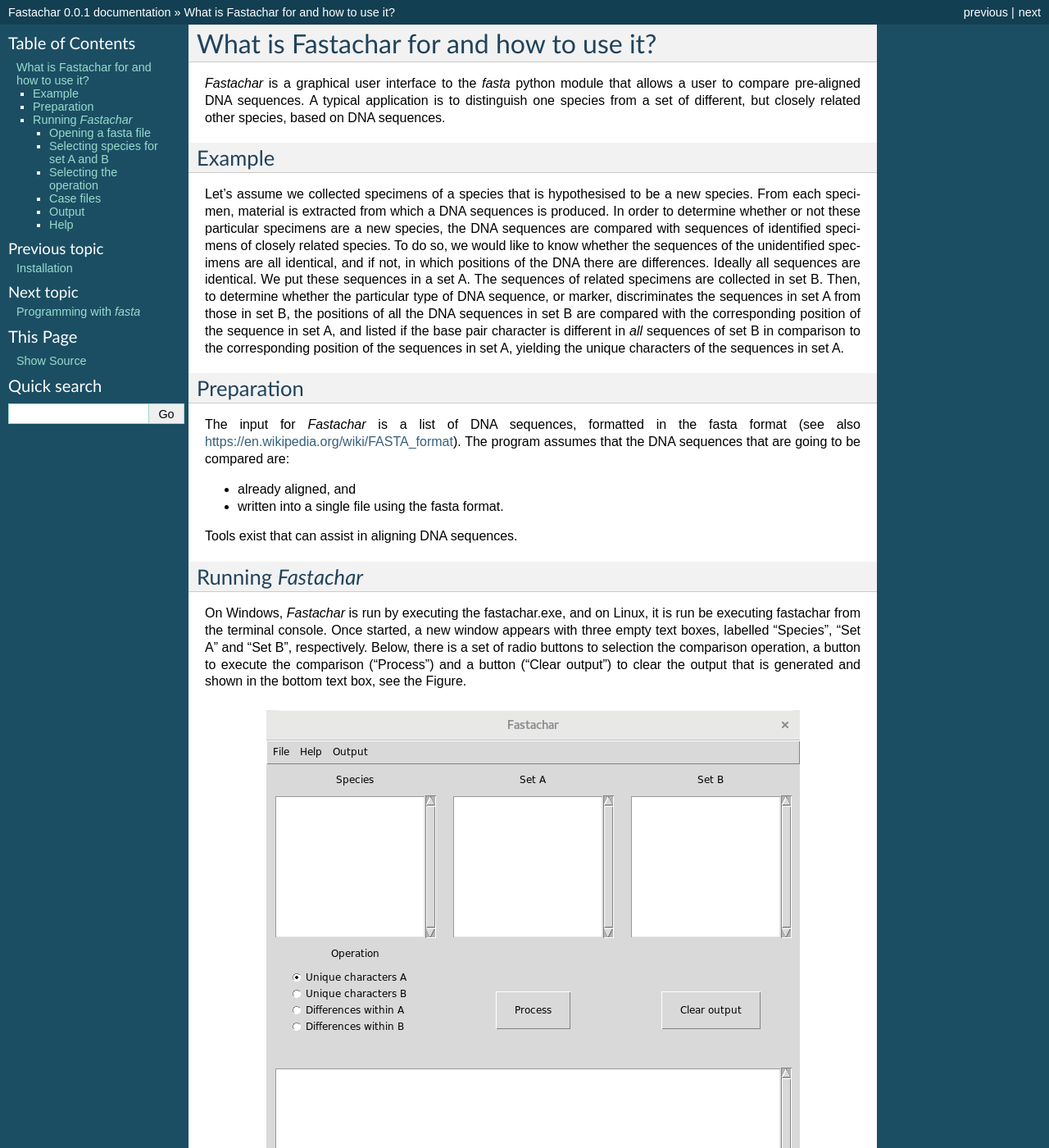
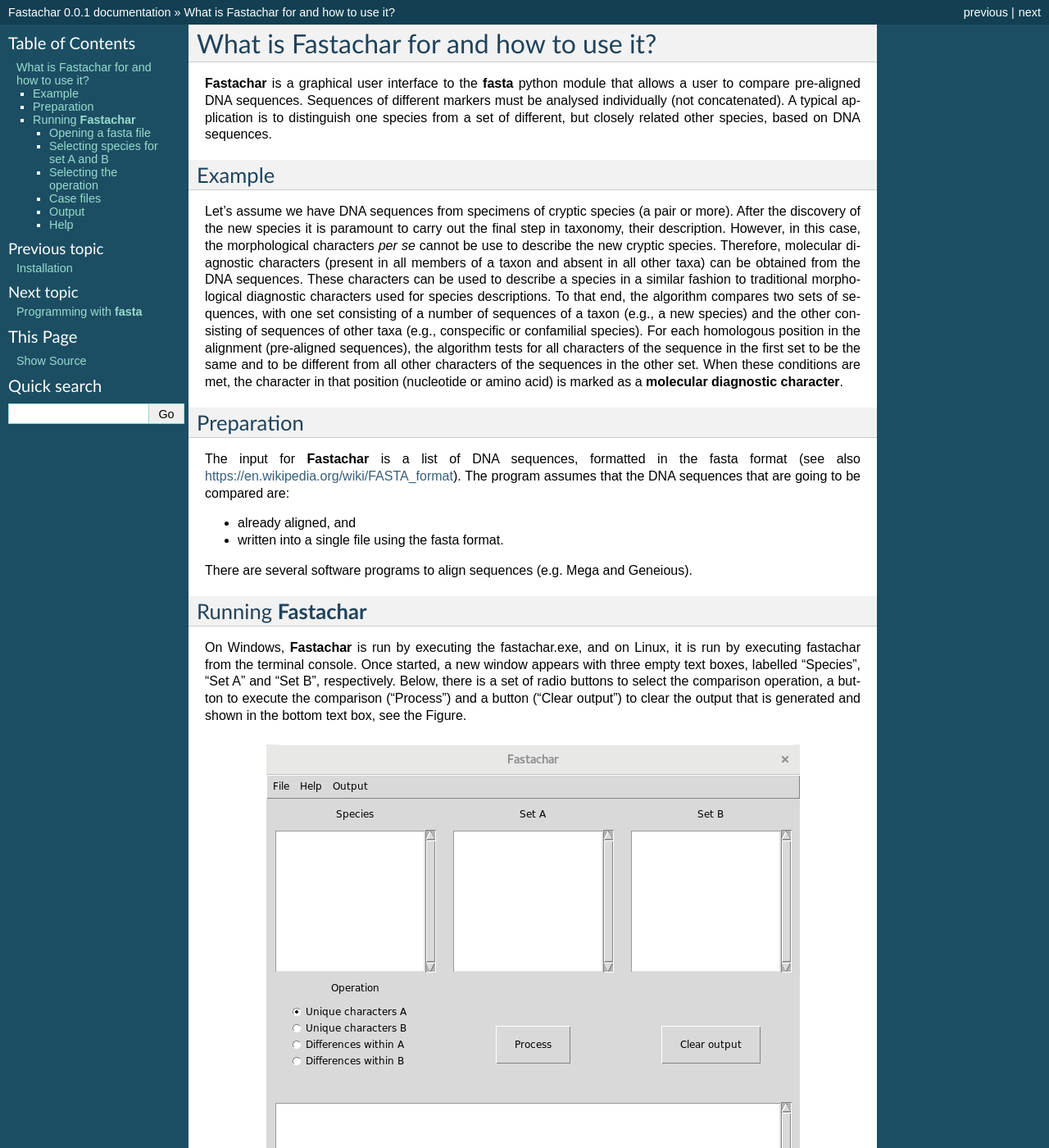
Before and after one commit to smerckel/FastaChar, a Sphinx documentation site: the page built from doc/howto.rst, in a window 1280 px wide and 1400 px high. Shown: the whole window at 82% size. Built offline with Sphinx 7.4.7, drawn with Linux system fonts in a browser that asks for light colours; some of the changed text lies outside the part shown.

Commit message:
Modified some wordings and fixed typos in the documentation and changed italics where used for emphasis to bold face.

```diff
--- a/doc/howto.rst
+++ b/doc/howto.rst
@@ -1,35 +1,39 @@
 What is Fastachar for and how to use it?
 ========================================
 
-*Fastachar* is a graphical user interface to the *fasta* python module
-that allows a user to compare pre-aligned DNA sequences. A typical
-application is to distinguish one species from a set of different,
-but closely related other species, based on DNA sequences.
+**Fastachar** is a graphical user interface to the **fasta** python module
+that allows a user to compare pre-aligned DNA sequences. Sequences of different
+markers must be analysed individually (not concatenated). A typical application is to
+distinguish one species from a set of different, but closely related other species,
+based on DNA sequences.
 
 Example
 -------
 
-Let's assume we collected specimens of a species that is hypothesised
-to be a new species. From each specimen, material is extracted from
-which a DNA sequences is produced. In order to determine whether or
-not these particular specimens are a new species, the DNA sequences
-are compared with sequences of identified specimens of closely related
-species. To do so, we would like to know whether the sequences of the
-unidentified specimens are all identical, and if not, in which
-positions of the DNA there are differences. Ideally all sequences are
-identical. We put these sequences in a set A. The sequences of
-related specimens are collected in set B. Then, to determine whether
-the particular type of DNA sequence, or marker, discriminates the
-sequences in set A from those in set B, the positions of all the
-DNA sequences in set B are compared with the corresponding position
-of the sequence in set A, and listed if the base pair character is
-different in *all* sequences of set B in comparison to the
-corresponding position of the sequences in set A, yielding the
-unique characters of the sequences in set A.
+Let's assume we have DNA sequences from specimens of cryptic species
+(a pair or more). After the discovery of the new species it is
+paramount to carry out the final step in taxonomy, their description.
+However, in this case, the morphological characters *per se* cannot be
+use to describe the new cryptic species. Therefore, molecular
+diagnostic characters (present in all members of a taxon and absent in
+all other taxa) can be obtained from the DNA sequences. These
+characters can be used to describe a species in a similar fashion to
+traditional morphological diagnostic characters used for species
+descriptions. To that end, the algorithm compares two sets of
+sequences, with one set consisting of a number of sequences of a taxon
+(e.g., a new species) and the other consisting of sequences of other
+taxa (e.g., conspecific or confamilial species). For each homologous
+position in the alignment (pre-aligned sequences), the algorithm tests
+for all characters of the sequence in the first set to be the same and
+to be different from all other characters of the sequences in the
+other set. When these conditions are met, the character in that
+position (nucleotide or amino acid) is marked as a **molecular
+diagnostic character**.
+
 
 Preparation
 -----------
-The input for *Fastachar* is a list of DNA sequences, formatted in the
+The input for **Fastachar** is a list of DNA sequences, formatted in the
 fasta format (see also
 https://en.wikipedia.org/wiki/FASTA_format). The program assumes that
 the DNA sequences that are going to be compared are:
@@ -37,16 +41,16 @@
 * already aligned, and
 * written into a single file using the fasta format.
 
-Tools exist that can assist in aligning DNA sequences.
+There are several software programs to align sequences (e.g. Mega and Geneious).
 
-Running *Fastachar*
--------------------
+Running **Fastachar**
+---------------------
 
-On Windows, *Fastachar* is run by executing the fastachar.exe, and on
-Linux, it is run be executing fastachar from the terminal
+On Windows, **Fastachar** is run by executing the fastachar.exe, and on
+Linux, it is run by executing fastachar from the terminal
 console. Once started, a new window appears with three empty text
 boxes, labelled "Species", "Set A" and "Set B",
-respectively. Below, there is a set of radio buttons to selection the
+respectively. Below, there is a set of radio buttons to select the
 comparison operation, a button to execute the comparison ("Process")
 and a button ("Clear output") to clear the output that is generated
 and shown in the bottom text box, see the Figure.
@@ -66,18 +70,18 @@
    └── Open fasta file
 
 and select a fasta file from the dialogue offered. If a valid fasta
-file is read, the text box *Species* is populated with the names of
+file is read, the text box **Species** is populated with the names of
 the species found.
 
 Selecting species for set  A and B
 ~~~~~~~~~~~~~~~~~~~~~~~~~~~~~~~~~~~~
 Select a species name by left-clicking. A multiple selection can be
-made by clicking again with *ctrl* pressed, which also selects the
-item clicked. If instead of *ctrl* the *shift* key is pressed, all the
+made by clicking again with **ctrl** pressed, which also selects the
+item clicked. If instead of **ctrl** the **shift** key is pressed, all the
 items in between are selected as well.
 
 In order to move them into either set A or set B, drag the
-selected items from the *Species* text box to the target text box
+selected items from the **Species** text box to the target text box
 whilst holding the right-mouse button pressed.
 
 Selecting the operation
@@ -91,7 +95,7 @@
 Either operation can be applied to set A or B.
 
 After selecting the operation, the comparison can be executed by
-clicking the *Process* button, and a report appears in the lower text
+clicking the **Process** button, and a report appears in the lower text
 box.
 
 Case files
@@ -115,9 +119,9 @@
 Output
 ~~~~~~
 
-Multiple operations as well species selections can be processed and
+Multiple operations as well as species selections can be processed and
 the output will be appended to the lowest text box. The output can be
-cleared using the *Clear output* button.
+cleared using the **Clear output** button.
 
 To save the output to file, select from the menu: ::
 
```
Also changed, not shown: README.rst (+24 -23 lines), doc/index.rst (+7 -7 lines), doc/installation.rst (+17 -17 lines), doc/programming_with_fasta.rst (+4 -4 lines).
